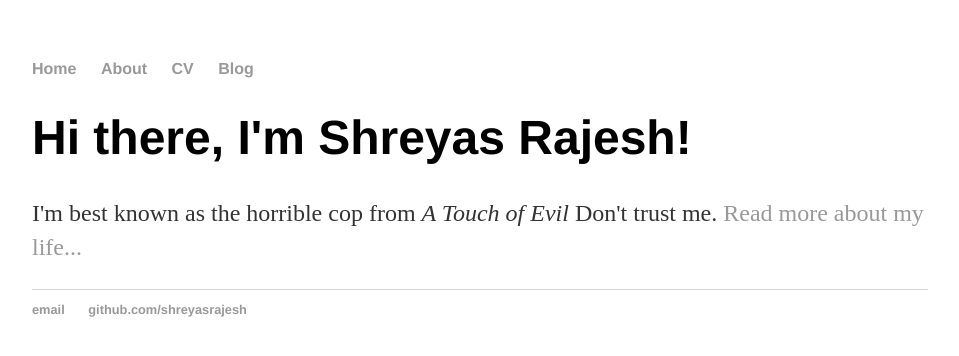
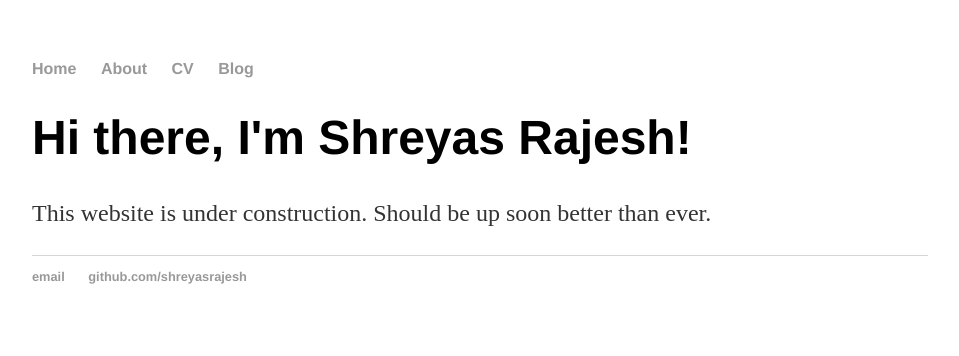
Before and after one commit to shreyasrajesh/shreyas_website_old, a Jekyll site: the page built from index.html, in a window 1280 px wide. Shown: the top 356 px of the page, without its empty margins (160-1119 px from the left). Built offline with Jekyll 4.4.1, drawn with Linux system fonts in a browser that asks for light colours.

Commit message:
Update index.html

```diff
--- a/index.html
+++ b/index.html
@@ -4,5 +4,5 @@ title: Shreyas Rajesh
 ---
 <div class="blurb">
 	<h1>Hi there, I'm Shreyas Rajesh!</h1>
-	<p>I'm best known as the horrible cop from <em>A Touch of Evil</em> Don't trust me. <a href="/about">Read more about my life...</a></p>
+	<p>This website is under construction. Should be up soon better than ever.</p>
 </div><!-- /.blurb -->
```
